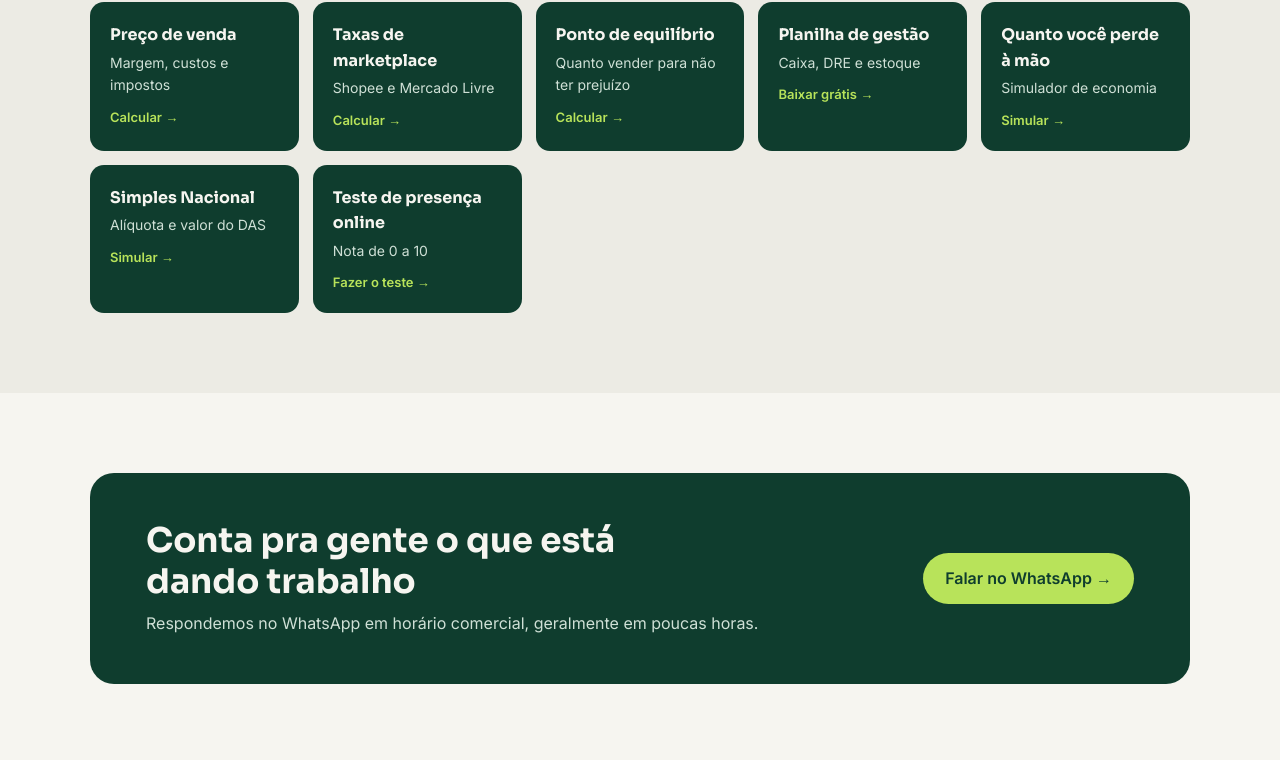
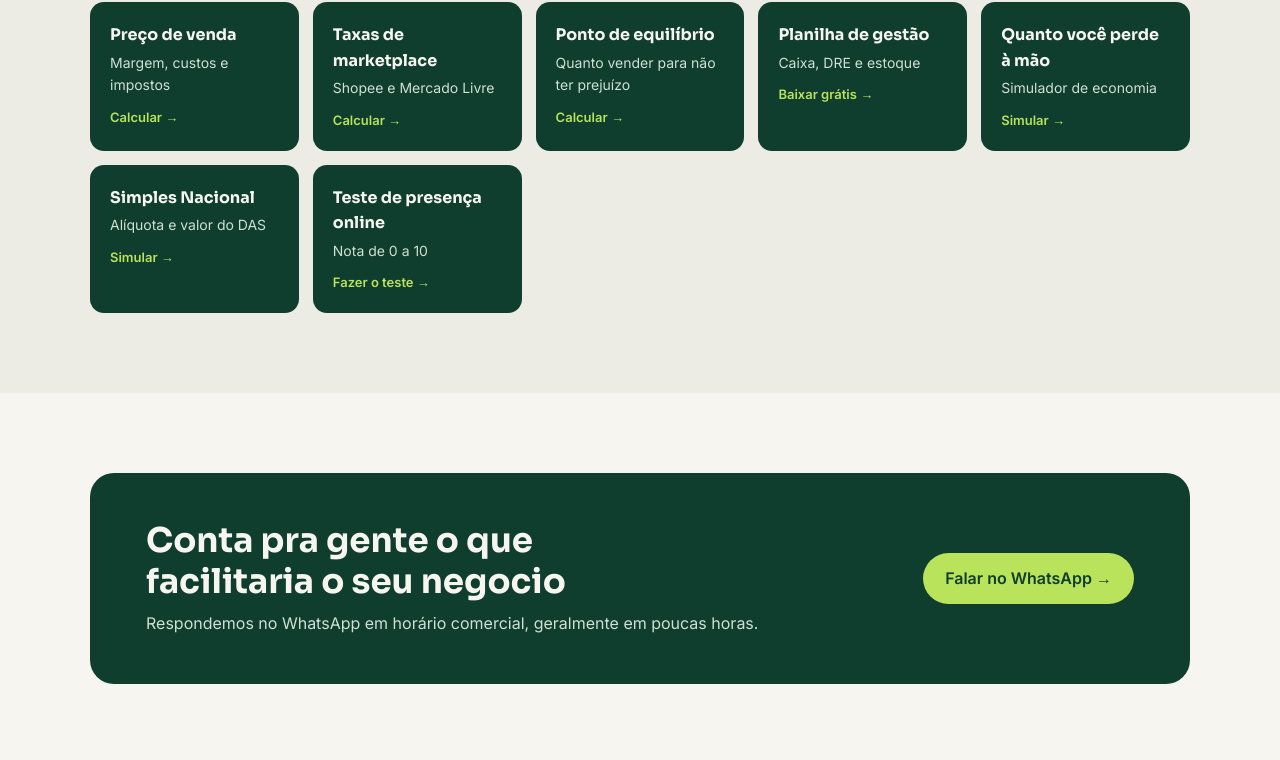
Before and after one commit to Grovanbr/Grovan-site, a plain HTML site: page index.html in a window 1280 px wide. Shown: the part 1656-2416 px from the top of the page. Drawn offline with Linux system fonts and the light colour scheme.

Commit message:
atualização

```diff
--- a/index.html
+++ b/index.html
@@ -132,7 +132,7 @@
       <div class="container">
         <div class="i-cta">
           <div>
-            <h2>Conta pra gente o que está dando trabalho</h2>
+            <h2>Conta pra gente o que facilitaria o seu negocio</h2>
             <p>Respondemos no WhatsApp em horário comercial, geralmente em poucas horas.</p>
           </div>
           <a href="https://wa.me/5511945426510?text=Ol%C3%A1%2C%20vim%20pelo%20site%20da%20Grovan!" target="_blank" rel="noopener" class="i-btn i-btn-lima">Falar no WhatsApp →</a>
```
